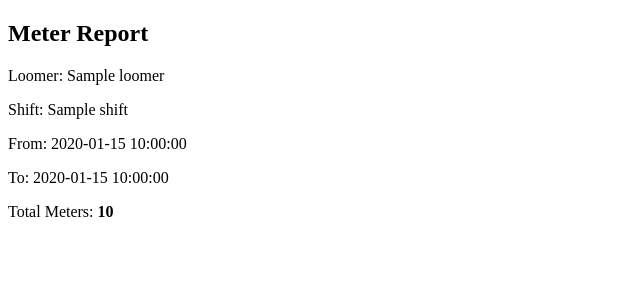
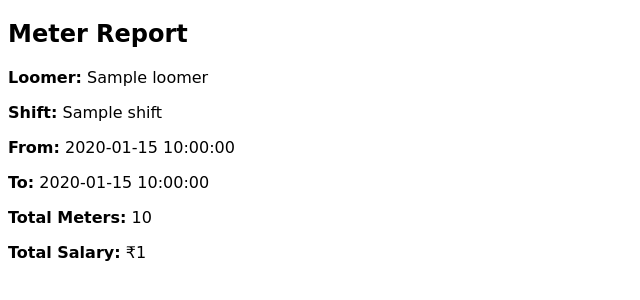
Before and after one commit to Gowtham-st31/power_loom, a Flask app: template templates/pdf_template.html in a window 1280 px wide. Shown: the top 300 px of the page, without its empty margins (0-640 px from the left). Run offline with Flask 3, Linux system fonts and the light colour scheme; the template is opened without the code that fills it: most values are stand-ins (such as "Sample title", 1, 10 or a date in 2020).

Commit message:
Update pdf_template.html

```diff
--- a/templates/pdf_template.html
+++ b/templates/pdf_template.html
@@ -1,12 +1,25 @@
 <!DOCTYPE html>
-<html>
-<head><meta charset="UTF-8"><title>Meter Report</title></head>
+<html lang="en">
+<head>
+    <meta charset="UTF-8">
+    <title>Meter Report</title>
+
+    <style>
+        /* Unicode font that supports ₹ */
+        body {
+            font-family: "DejaVu Sans", "Noto Sans", Arial, sans-serif;
+        }
+    </style>
+</head>
 <body>
     <h2>Meter Report</h2>
-    <p>Loomer: {{ loomer }}</p>
-    <p>Shift: {{ shift }}</p>
-    <p>From: {{ from_date }}</p>
-    <p>To: {{ to_date }}</p>
-    <p>Total Meters: <strong>{{ total }}</strong></p>
+
+    <p><strong>Loomer:</strong> {{ loomer }}</p>
+    <p><strong>Shift:</strong> {{ shift }}</p>
+    <p><strong>From:</strong> {{ from_date }}</p>
+    <p><strong>To:</strong> {{ to_date }}</p>
+
+    <p><strong>Total Meters:</strong> {{ total }}</p>
+    <p><strong>Total Salary:</strong> ₹{{ total_salary }}</p>
 </body>
 </html>
```
